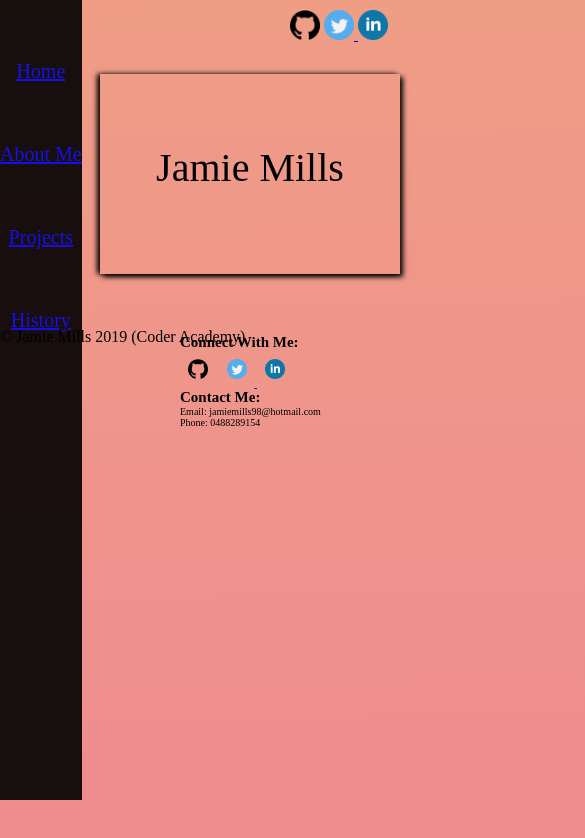
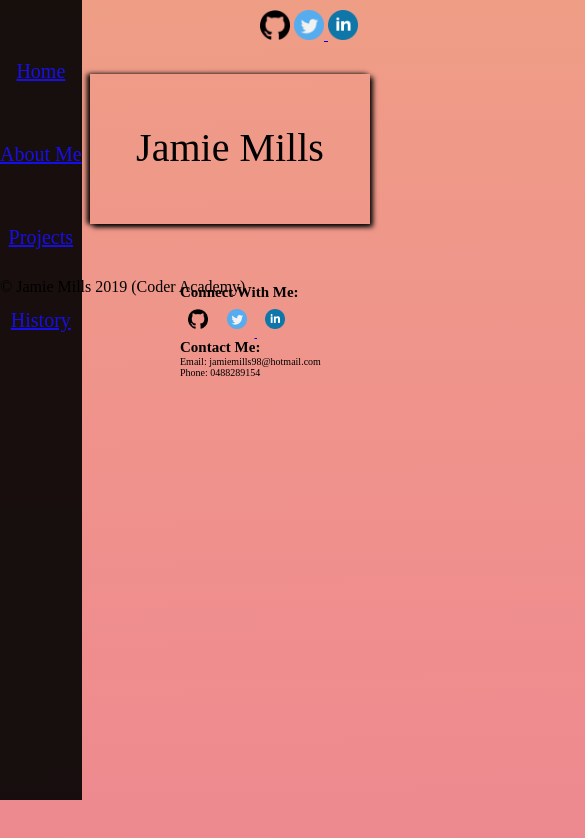
Before and after one commit to jamiemills98/jamies_portfolio, a plain HTML site: page index.html in a window 390 px wide. Shown: the top 838 px of the page, 585 px wide, since content can reach past the window. Drawn offline with Linux system fonts and the light colour scheme.

Commit message:
fixed heading and top socials for position on mobile

```diff
--- a/style/style.scss
+++ b/style/style.scss
@@ -52,7 +52,7 @@ header {
 }
     #header_socials {
         position: relative;
-        left: 290px;
+        left: 260px;
         top: 10px;
     }
     #header_socials img {
@@ -63,17 +63,17 @@ header {
 
 .main_banner {
     // @include font-settings();
-    width: 300px;
-    height: 200px;
+    width: 280px;
+    height: 150px;
     position: relative;
-    left: 100px;
+    left: 90px;
     top: 40px;
     box-shadow: 3px 3px 5px rgb(5, 5, 5), -3px 0px 5px black;
 
     p {
         font-size: 40px;
         text-align: center;
-        padding: 70px 50px;
+        padding: 50px 30px;
     }
 
 }
```
Also changed, not shown: style/helper/mixins.css (added), style/helper/variables.css (added), style/style.css, 3 other files.
